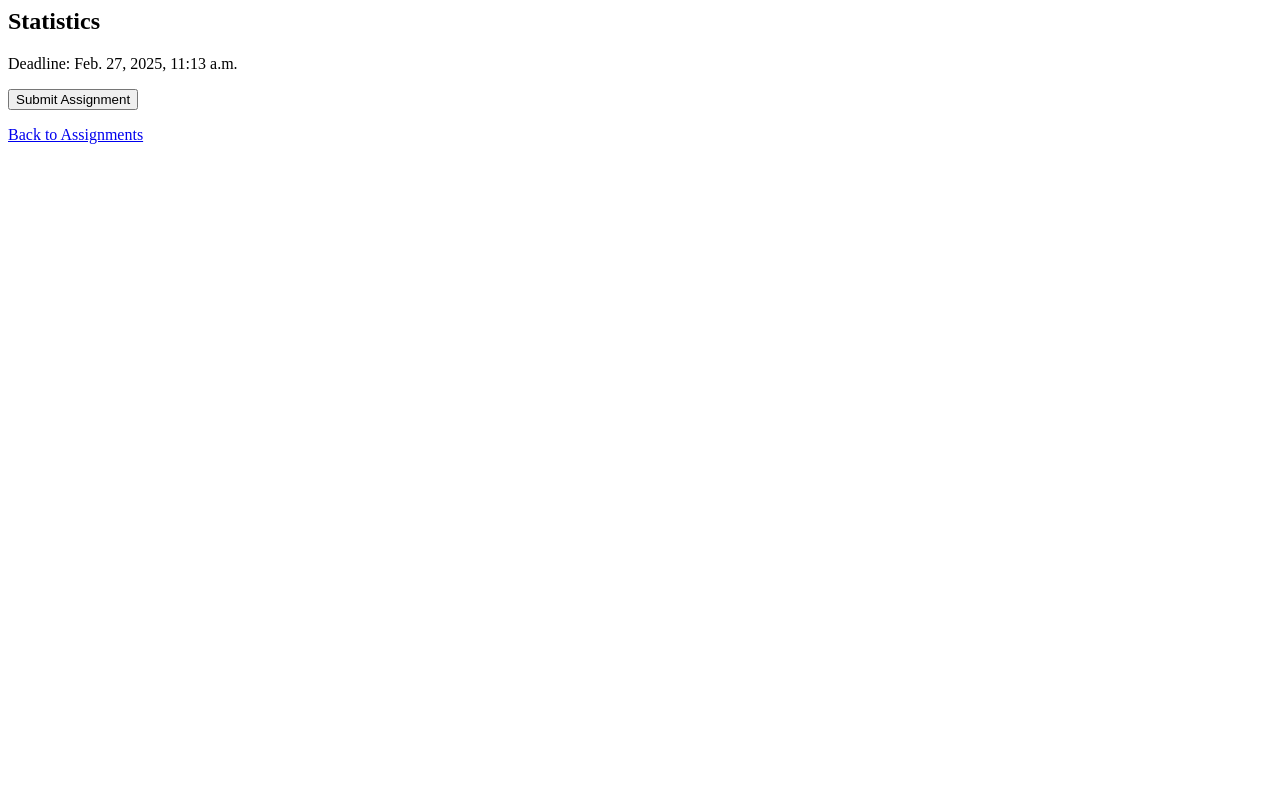
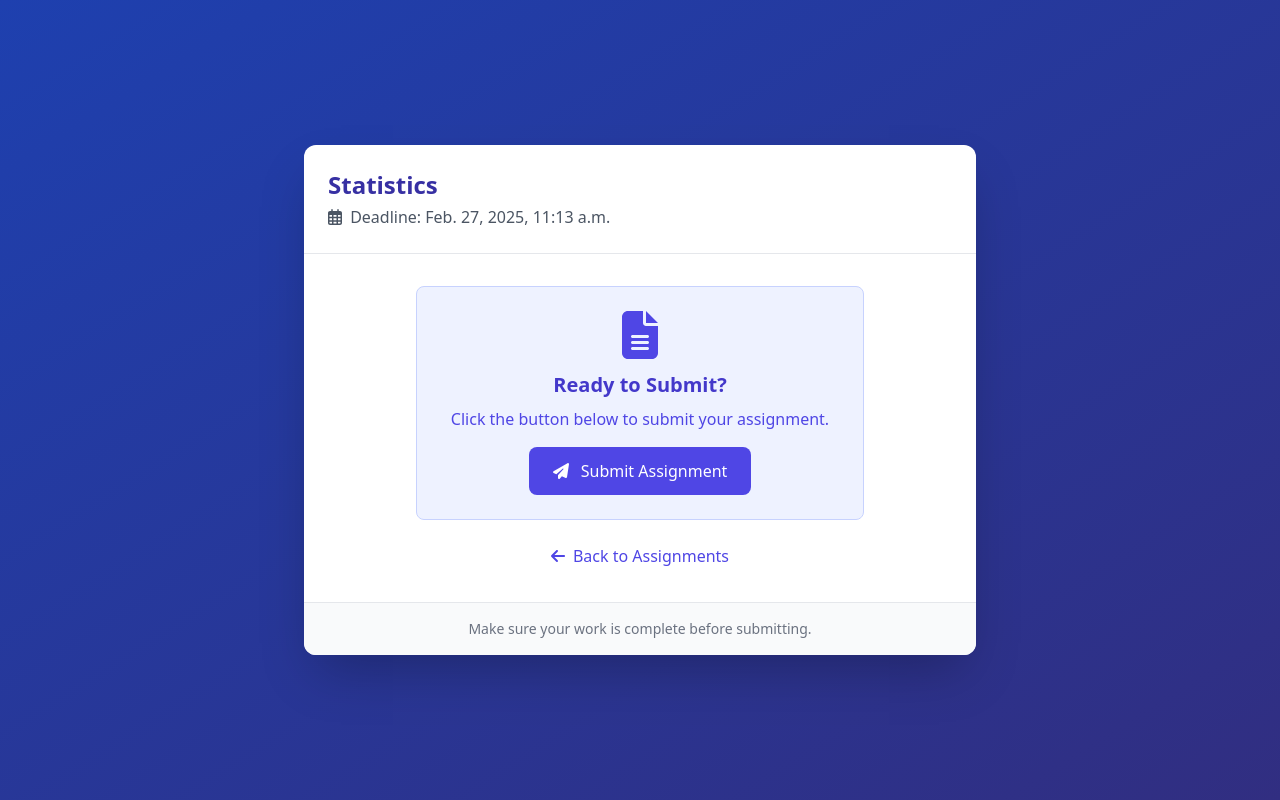
Before and after one commit to felixmokayabeatz/ai-assignment-submision-reminder, a Django app: page /submit/9/ in a window 1280 px wide. Run offline with Django 5.2, Linux system fonts and the light colour scheme; a user stored in the database is signed in; data comes from the database, SQL or seed files in the repository; parts of the project's set-up code (start-up, migrations or seed data) failed here and were passed over; some libraries are stand-ins or nearby versions.

Commit message:
Update assignment submissions

```diff
--- a/assignment_reminder/reminders/templates/submit_assignment.html
+++ b/assignment_reminder/reminders/templates/submit_assignment.html
@@ -1,15 +1,76 @@
-{% block content %}
-  <h2>{{ assignment.title }}</h2>
-  <p>Deadline: {{ assignment.deadline }}</p>
+{% load static %}
 
+<!DOCTYPE html>
+<html lang="en">
+<head>
+    <meta charset="UTF-8">
+    <meta name="viewport" content="width=device-width, initial-scale=1.0">
+    <title>{{ assignment.title }} - Student Portal</title>
+    <script src="https://cdn.tailwindcss.com"></script>
+    <script src="https://cdnjs.cloudflare.com/ajax/libs/font-awesome/6.4.0/js/all.min.js"></script>
+</head>
+<body class="bg-gradient-to-br from-blue-800 to-indigo-900 min-h-screen flex items-center justify-center p-4">
+
+    <div class="max-w-2xl w-full bg-white rounded-xl shadow-2xl overflow-hidden">
+        <!-- Header -->
+        <div class="p-6 border-b">
+            <h1 class="text-2xl font-bold text-indigo-800">{{ assignment.title }}</h1>
+            <p class="text-gray-600 mt-1">
+                <i class="far fa-calendar-alt mr-1"></i> Deadline: {{ assignment.deadline }}
+            </p>
+        </div>
+
+        <!-- Submission Status or Form -->
+        <div class="p-8 flex flex-col items-center">
+            <div class="w-full max-w-md text-center">
                 {% if submission and submission.is_submitted %}
-    <p>You submitted this on {{ submission.submitted_at }} ✅</p>
+                    <div class="bg-green-50 border border-green-200 rounded-lg p-6 mb-6">
+                        <div class="text-green-600 text-5xl mb-3">
+                            <i class="fas fa-check-circle"></i>
+                        </div>
+                        <h3 class="text-xl font-semibold text-green-700 mb-2">Assignment Submitted</h3>
+                        <p class="text-green-600">
+                            You successfully submitted this assignment on:
+                        </p>
+                        <p class="text-lg font-medium text-green-800 mt-1">
+                            {{ submission.submitted_at }}
+                        </p>
+                    </div>
                 {% else %}
+                    <div class="bg-indigo-50 border border-indigo-200 rounded-lg p-6 mb-6">
+                        <div class="text-indigo-600 text-5xl mb-3">
+                            <i class="fas fa-file-alt"></i>
+                        </div>
+                        <h3 class="text-xl font-semibold text-indigo-700 mb-2">Ready to Submit?</h3>
+                        <p class="text-indigo-600 mb-4">
+                            Click the button below to submit your assignment.
+                        </p>
                         <form method="POST">
                             {% csrf_token %}
-      <button type="submit">Submit Assignment</button>
+                            <button type="submit" class="px-6 py-3 bg-indigo-600 hover:bg-indigo-700 text-white font-medium rounded-lg transition focus:outline-none focus:ring-2 focus:ring-indigo-500">
+                                <i class="fas fa-paper-plane mr-2"></i> Submit Assignment
+                            </button>
                         </form>
+                    </div>
                 {% endif %}
 
-  <a href="{% url 'assignment_list' %}">Back to Assignments</a>
-{% endblock %}
+                <a href="{% url 'assignment_list' %}" class="inline-flex items-center text-indigo-600 hover:text-indigo-800 font-medium">
+                    <i class="fas fa-arrow-left mr-2"></i> Back to Assignments
+                </a>
+            </div>
+        </div>
+
+        <!-- Footer -->
+        <div class="bg-gray-50 p-4 text-center border-t">
+            <p class="text-sm text-gray-500">
+                {% if submission and submission.is_submitted %}
+                    If you have questions about your submission, contact your instructor.
+                {% else %}
+                    Make sure your work is complete before submitting.
+                {% endif %}
+            </p>
+        </div>
+    </div>
+
+</body>
+</html>
```
Lines whose indentation alone changed are shown as unchanged.
